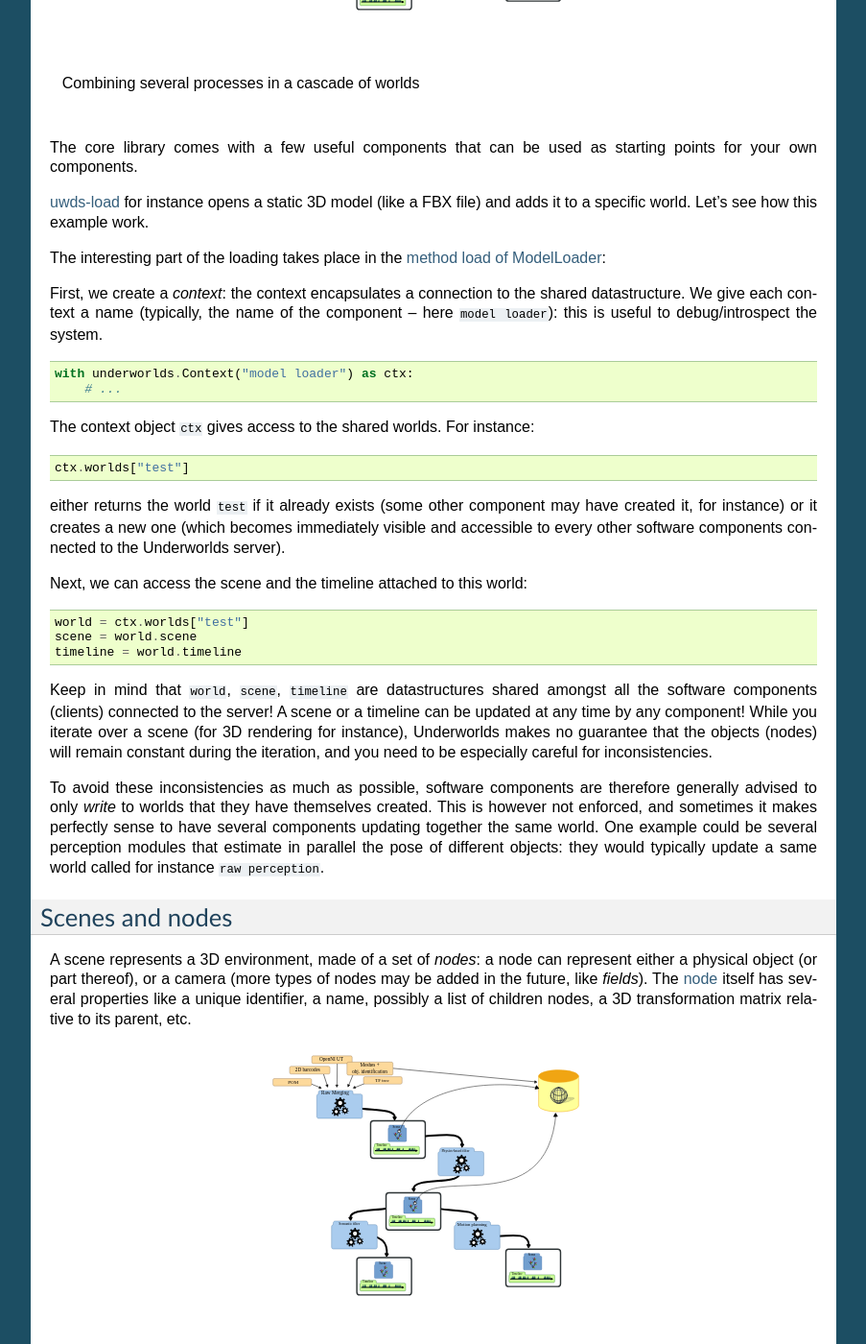
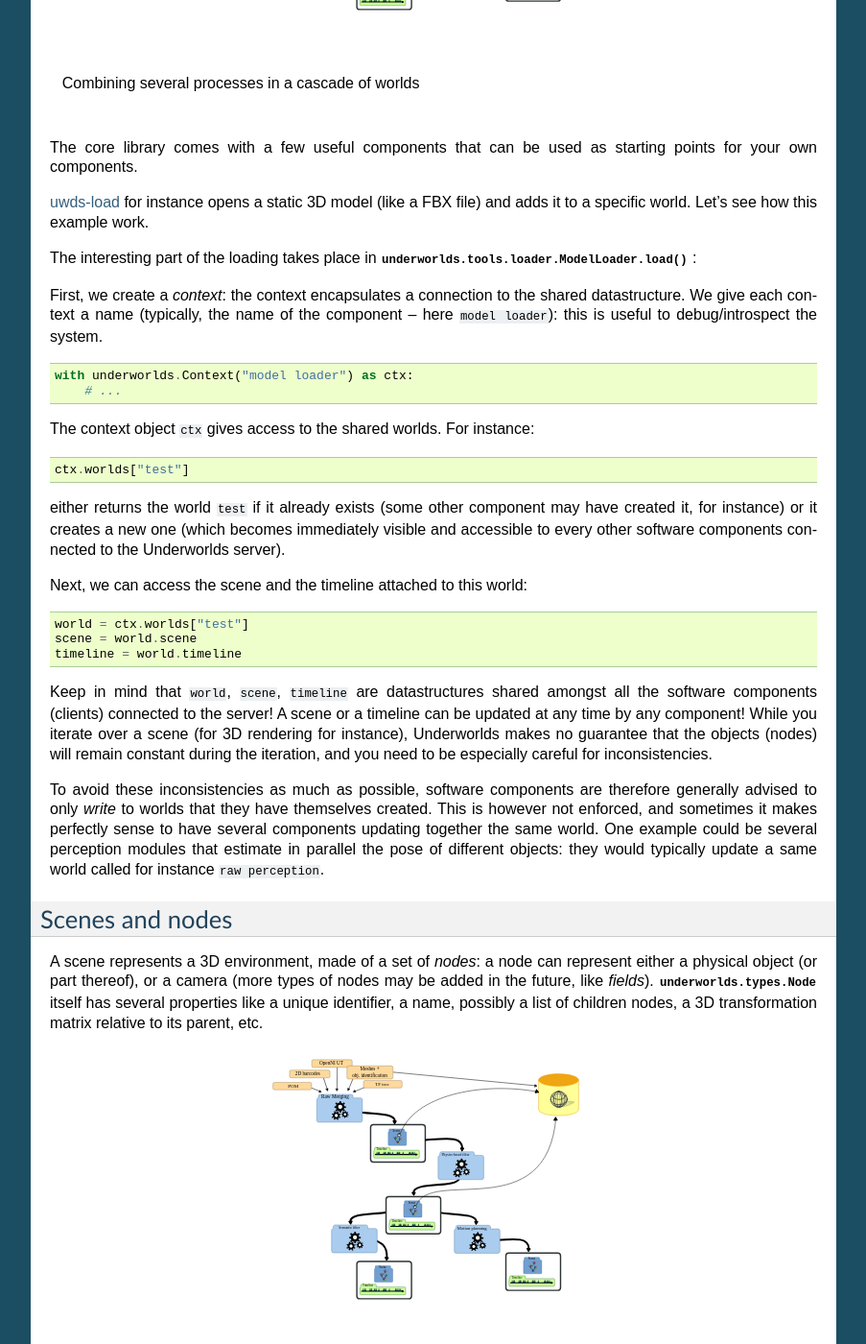
Before and after one commit to underworlds-robot/underworlds, a Sphinx documentation site: the page built from doc/index.rst, in a window 1280 px wide and 1400 px high, scrolled down 1221 px. Shown: the whole window at 96% size, without its empty margins (198-1101 px from the left). Built offline with Sphinx 7.4.7, drawn with Linux system fonts in a browser that asks for light colours.

Commit message:
Fixed links in the documentation

```diff
--- a/doc/index.rst
+++ b/doc/index.rst
@@ -51,12 +51,11 @@
 The core library comes with a few useful components that can be used as
 starting points for your own components.
 
-`uwds-load <bin/uwds-load>`__ for instance opens a static 3D model (like
+`uwds-load <https://github.com/severin-lemaignan/underworlds/tree/master/bin/uwds-load>`__ for instance opens a static 3D model (like
 a FBX file) and adds it to a specific world. Let's see how this example
 work.
 
-The interesting part of the loading takes place in the `method load of
-ModelLoader <src/underworlds/tools/loader.py#L92>`__:
+The interesting part of the loading takes place in :py:meth:`underworlds.tools.loader.ModelLoader.load` :
 
 First, we create a *context*: the context encapsulates a connection to
 the shared datastructure. We give each context a name (typically, the
@@ -109,8 +108,8 @@
 
 A scene represents a 3D environment, made of a set of *nodes*: a node
 can represent either a physical object (or part thereof), or a camera
-(more types of nodes may be added in the future, like *fields*). The
-`node <src/underworlds/types.py#L25>`__ itself has several properties
+(more types of nodes may be added in the future, like *fields*).
+:py:class:`underworlds.types.Node` itself has several properties
 like a unique identifier, a name, possibly a list of children nodes, a
 3D transformation matrix relative to its parent, etc.
 
@@ -136,7 +135,7 @@
 3D rendering
 ~~~~~~~~~~~~
 
-The `uwds-view <bin/uwds-view>`__ client shows how the datastructures
+The `uwds-view <https://github.com/severin-lemaignan/underworlds/tree/master/bin/uwds-view>`__ client shows how the datastructures
 provided by Underworlds can be used for realtime 3D rendering with
 OpenGL.
 
@@ -160,7 +159,8 @@
 could then be used as input for further processing by other reasonners,
 planners, etc.
 
-`flying\_filter.py <clients/flying_filter.py>`__ implements a naive
+`flying\_filter.py
+<https://github.com/severin-lemaignan/underworlds/tree/master/clients/flying_filter.py>`__ implements a naive
 version of such a physics-based filter (it simply makes flying objects
 to 'drop' on their supports).
 
```
